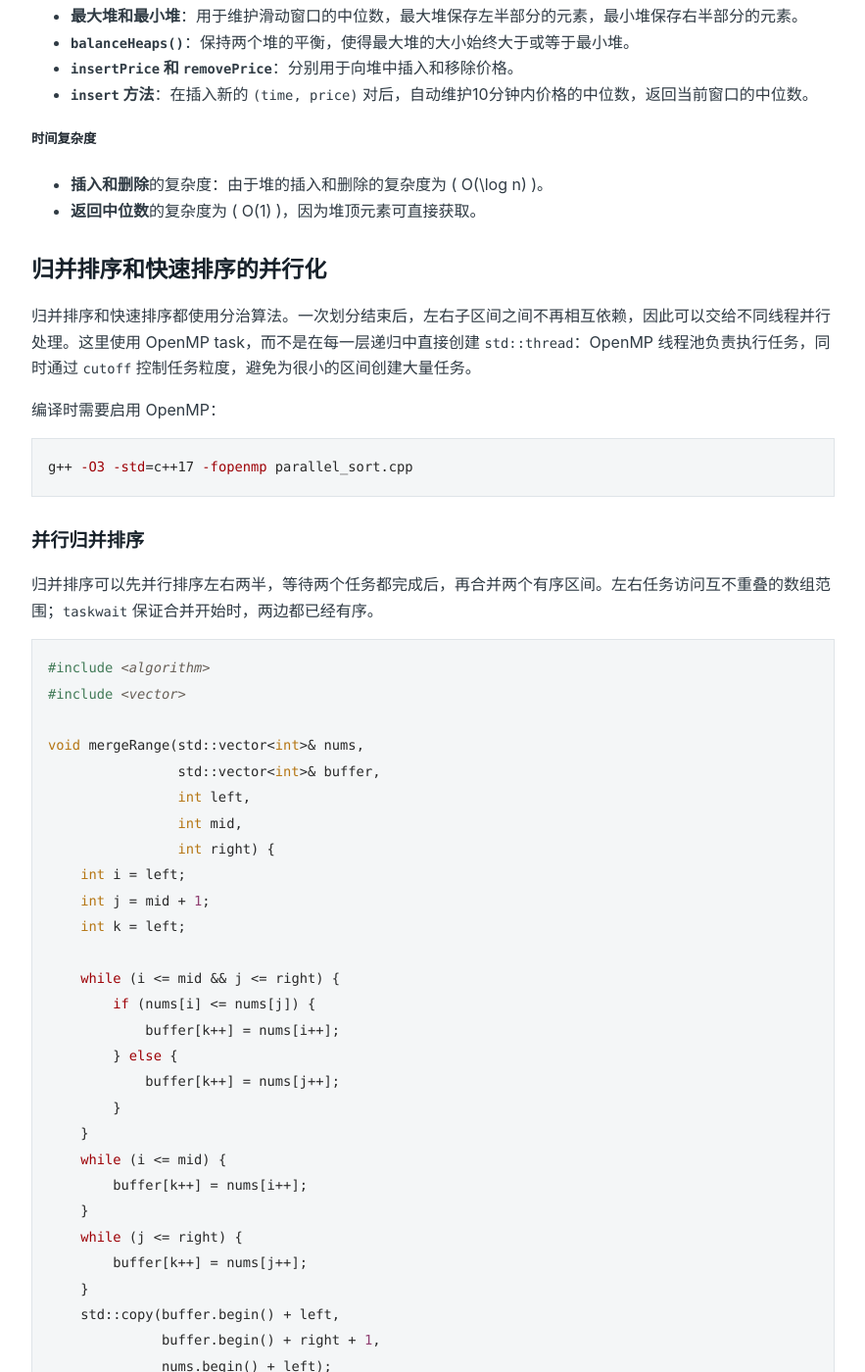
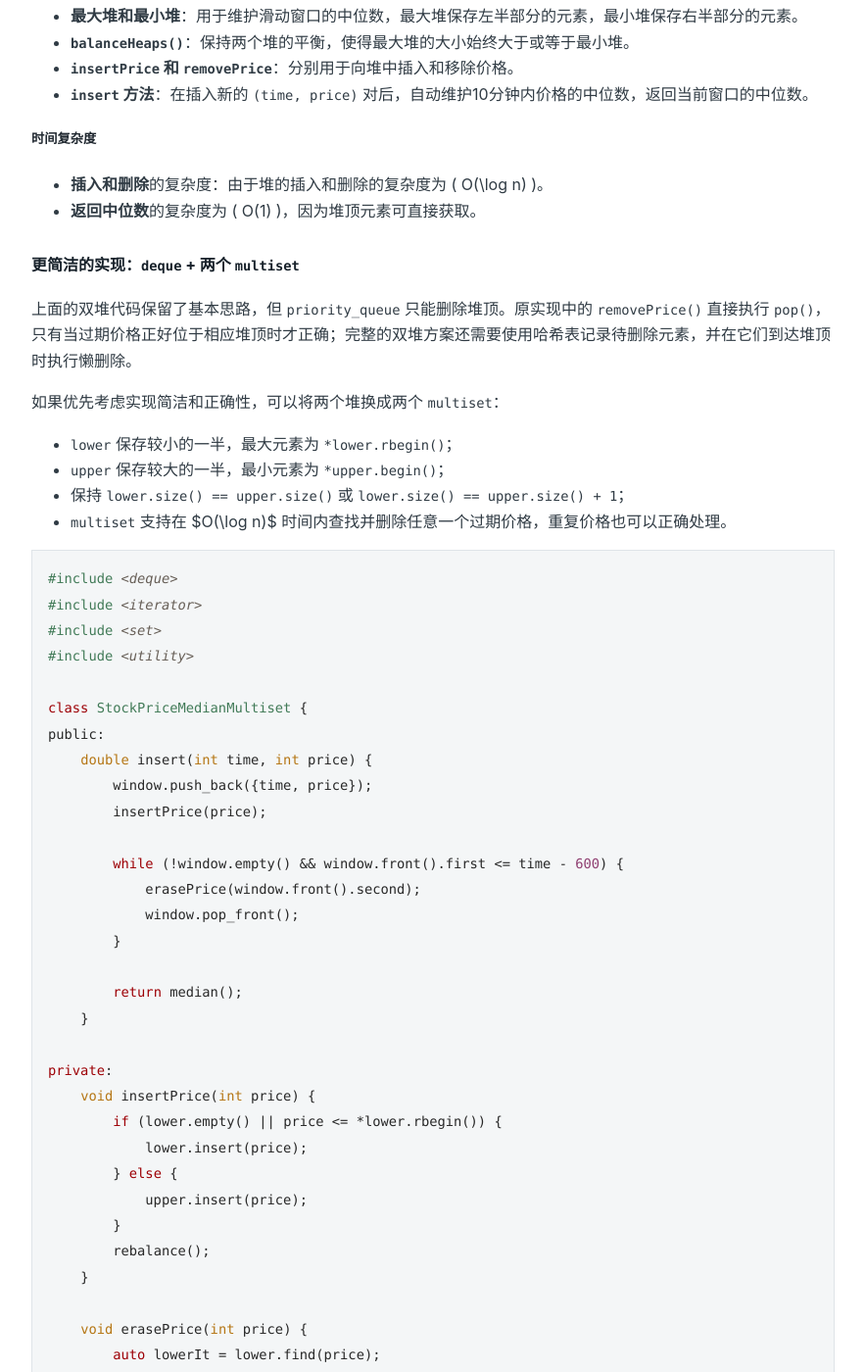
Before and after one commit to LiuJiyu20000308/Liujiyu20000308.github.io, a Jekyll site: the page built from _posts/2024-8-10-Sort.md, in a window 1280 px wide and 1400 px high, scrolled down 21192 px. Shown: the whole window at 98% size, without its empty margins (198-1081 px from the left). Built offline with Jekyll 4.4.1, drawn with Linux system fonts in a browser that asks for light colours; some of the changed text lies outside the part shown.

Commit message:
Add multiset sliding window median

````diff
--- a/_posts/2024-8-10-Sort.md
+++ b/_posts/2024-8-10-Sort.md
@@ -721,6 +721,90 @@ public:
 - **插入和删除**的复杂度：由于堆的插入和删除的复杂度为 \( O(\log n) \)。
 - **返回中位数**的复杂度为 \( O(1) \)，因为堆顶元素可直接获取。
 
+#### 更简洁的实现：`deque` + 两个 `multiset`
+
+上面的双堆代码保留了基本思路，但 `priority_queue` 只能删除堆顶。原实现中的 `removePrice()` 直接执行 `pop()`，只有当过期价格正好位于相应堆顶时才正确；完整的双堆方案还需要使用哈希表记录待删除元素，并在它们到达堆顶时执行懒删除。
+
+如果优先考虑实现简洁和正确性，可以将两个堆换成两个 `multiset`：
+
+- `lower` 保存较小的一半，最大元素为 `*lower.rbegin()`；
+- `upper` 保存较大的一半，最小元素为 `*upper.begin()`；
+- 保持 `lower.size() == upper.size()` 或 `lower.size() == upper.size() + 1`；
+- `multiset` 支持在 $O(\log n)$ 时间内查找并删除任意一个过期价格，重复价格也可以正确处理。
+
+```cpp
+#include <deque>
+#include <iterator>
+#include <set>
+#include <utility>
+
+class StockPriceMedianMultiset {
+public:
+    double insert(int time, int price) {
+        window.push_back({time, price});
+        insertPrice(price);
+
+        while (!window.empty() && window.front().first <= time - 600) {
+            erasePrice(window.front().second);
+            window.pop_front();
+        }
+
+        return median();
+    }
+
+private:
+    void insertPrice(int price) {
+        if (lower.empty() || price <= *lower.rbegin()) {
+            lower.insert(price);
+        } else {
+            upper.insert(price);
+        }
+        rebalance();
+    }
+
+    void erasePrice(int price) {
+        auto lowerIt = lower.find(price);
+        if (lowerIt != lower.end()) {
+            lower.erase(lowerIt);
+        } else {
+            auto upperIt = upper.find(price);
+            if (upperIt != upper.end()) {
+                upper.erase(upperIt);
+            }
+        }
+        rebalance();
+    }
+
+    void rebalance() {
+        while (lower.size() > upper.size() + 1) {
+            auto it = std::prev(lower.end());
+            upper.insert(*it);
+            lower.erase(it);
+        }
+
+        while (lower.size() < upper.size()) {
+            auto it = upper.begin();
+            lower.insert(*it);
+            upper.erase(it);
+        }
+    }
+
+    double median() const {
+        if (lower.size() == upper.size()) {
+            return (static_cast<double>(*lower.rbegin()) +
+                    static_cast<double>(*upper.begin())) / 2.0;
+        }
+        return static_cast<double>(*lower.rbegin());
+    }
+
+    std::deque<std::pair<int, int>> window;
+    std::multiset<int> lower;
+    std::multiset<int> upper;
+};
+```
+
+每个价格只会进入和离开窗口一次。单次插入、删除和集合间再平衡的时间复杂度为 $O(\log n)$，读取中位数为 $O(1)$，空间复杂度为 $O(n)$。与完整的 `priority_queue + lazy deletion` 方法相比，`multiset` 的常数通常更大，但代码更短，也更不容易在重复值和任意元素删除上出错。
+
 ## 归并排序和快速排序的并行化
 
 归并排序和快速排序都使用分治算法。一次划分结束后，左右子区间之间不再相互依赖，因此可以交给不同线程并行处理。这里使用 OpenMP task，而不是在每一层递归中直接创建 `std::thread`：OpenMP 线程池负责执行任务，同时通过 `cutoff` 控制任务粒度，避免为很小的区间创建大量任务。
````
